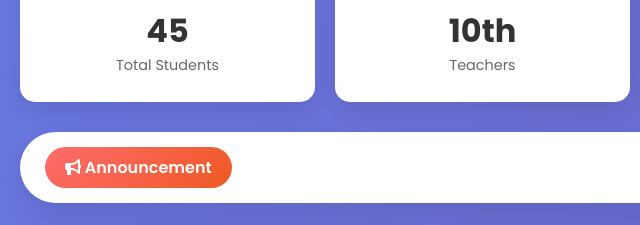
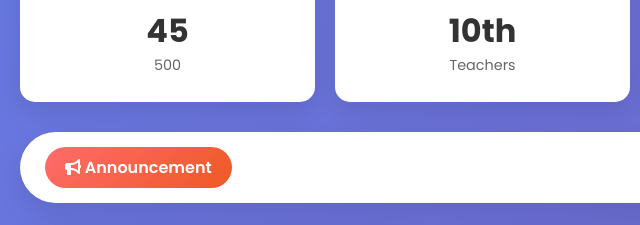
Before and after one commit to kazmibkk-cell/class-info, a plain HTML site: page index.html in a window 1280 px wide. Shown: the part 427-652 px from the top of the page, 0-640 px from the left. Drawn offline with Linux system fonts and the light colour scheme.

Commit message:
Update index.html
New web site created by Taqi Raza for students. All information.

```diff
--- a/index.html
+++ b/index.html
@@ -576,7 +576,7 @@
             <div class="stat-card">
                 <div class="stat-icon"><i class="fas fa-users"></i></div>
                 <div class="stat-number">45</div>
-                <div class="stat-label">Total Students</div>
+                <div class="stat-label">500</div>
             </div>
             <div class="stat-card">
                 <div class="stat-icon">10th<i class="fas fa-chalkboard-teacher"></i></div>
```
